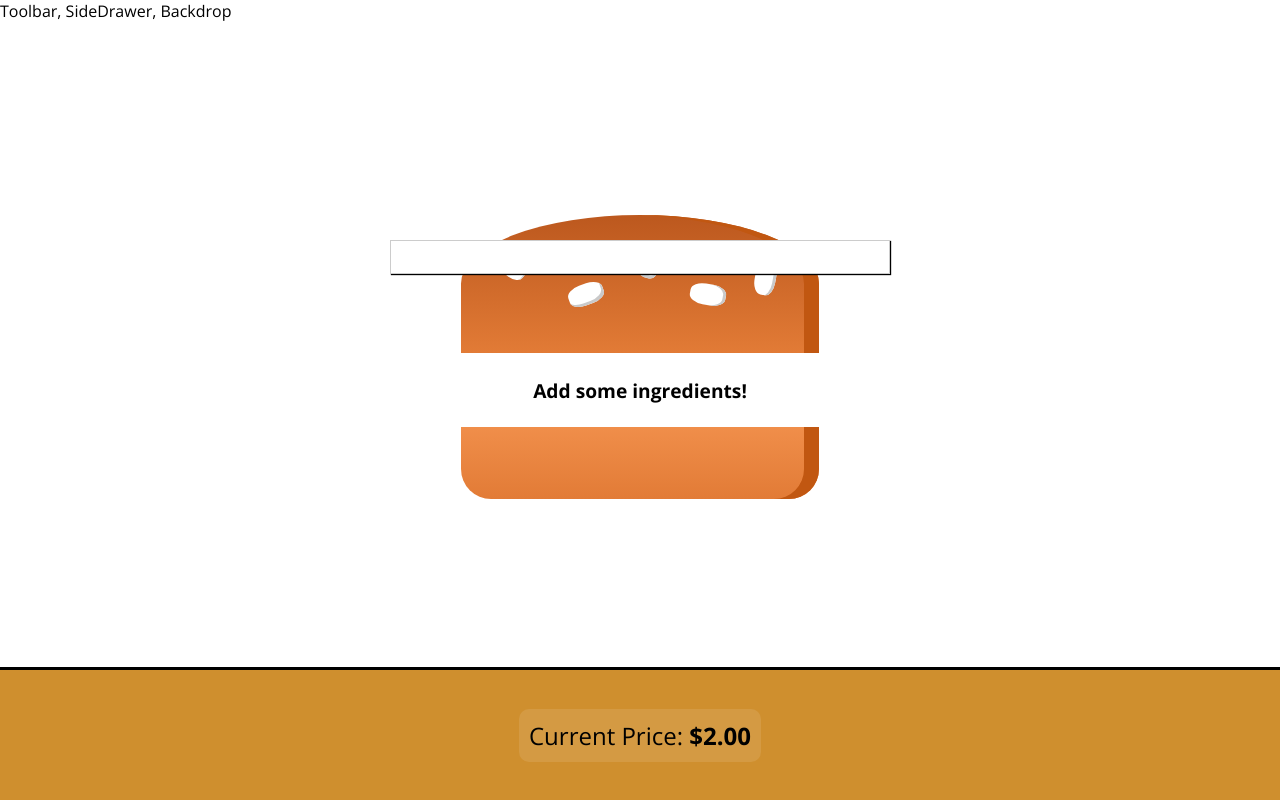
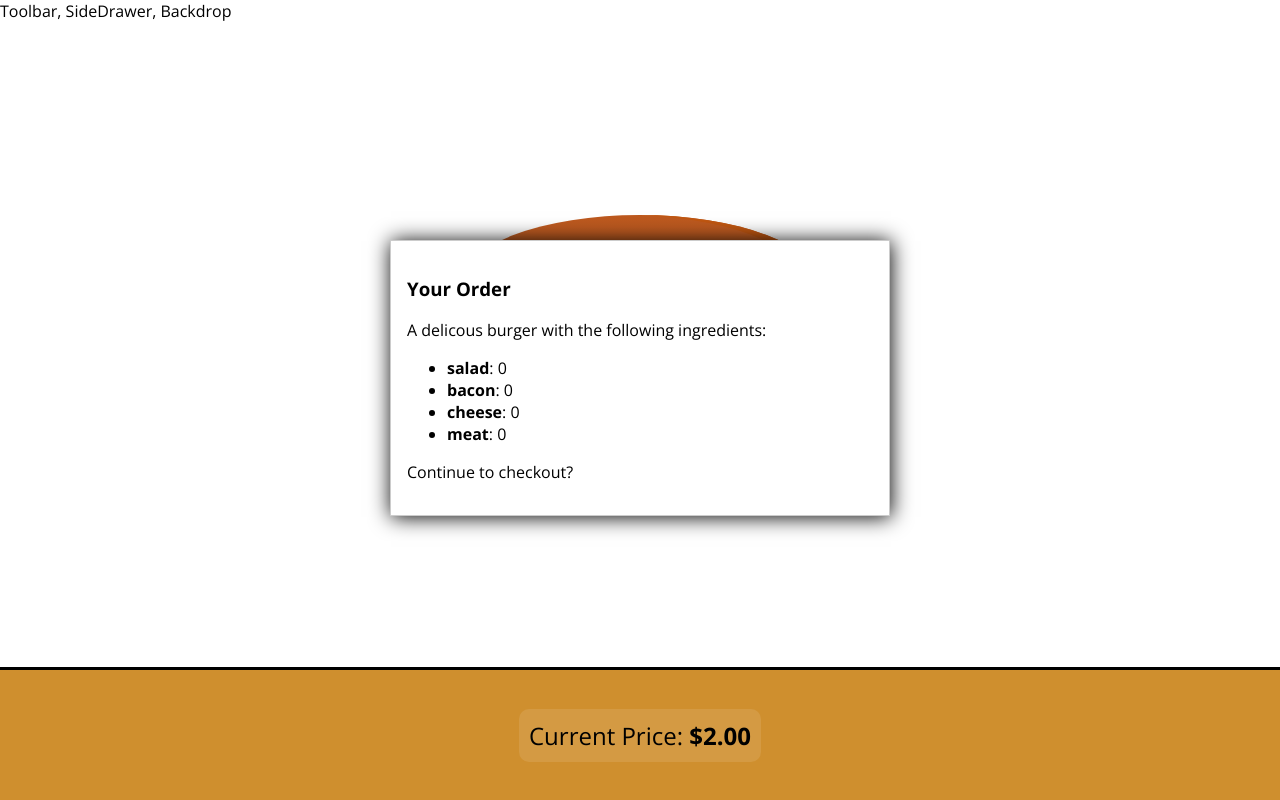
Before and after one commit to youssef-md/The-Burger-Builder, a React app: page / in a window 1280 px wide. Shown: the top 800 px of the page. Built offline with nearby package versions, Linux system fonts and the light colour scheme.

Commit message:
OrderSummary component and dynamically displaying the ingredients

```diff
--- /dev/null
+++ b/src/components/Burger/OrderSummary/OrderSummary.js
@@ -0,0 +1,21 @@
+import React,{ Fragment} from 'react'
+
+const OrderSummary = (props) => {
+
+  const ingredientSummary = Object.keys(props.ingredients).map(igKey => {
+    return <li><b>{ igKey }</b>: {props.ingredients[igKey]}</li>
+  })
+
+  return (
+    <Fragment>
+      <h3>Your Order</h3>
+      <p>A delicous burger with the following ingredients:</p>
+      <ul>
+        { ingredientSummary }
+      </ul>
+      <p>Continue to checkout?</p>
+    </Fragment>
+  )
+}
+
+export default OrderSummary
--- a/src/components/UI/Modal/Modal.css
+++ b/src/components/UI/Modal/Modal.css
@@ -4,7 +4,7 @@
   background-color: white;
   width: 70%;
   border: 1px solid #ccc;
-  box-shadow: 1px 1px 1px black;
+  box-shadow: 1px 1px 20px #000;
   padding: 16px;
   left: 15%;
   top: 30%;
--- a/src/containers/BurgerBuilder/BurgerBuilder.js
+++ b/src/containers/BurgerBuilder/BurgerBuilder.js
@@ -3,6 +3,7 @@ import Aux from '../../hoc/Aux'
 import Burger from '../../components/Burger/Burger'
 import BuildControls from '../../components/Burger/BuildControls/BuildControls'
 import Modal from '../../components/UI/Modal/Modal'
+import OrderSummary from '../../components/Burger/OrderSummary/OrderSummary'
 
 const INGREDIENT_PRICES = {
   salad: 0.5,
@@ -29,7 +30,9 @@ class BurgerBuilder extends Component {
     const disabledInfo = this.checkToDisableButton()
     return (
       <Aux>
-        <Modal/>
+        <Modal>
+          <OrderSummary ingredients = {this.state.ingredients} />
+        </Modal>
         <Burger ingredients = { this.state.ingredients }/>
         <BuildControls
           addIngredient = { this.addIngredientHandler }
```
